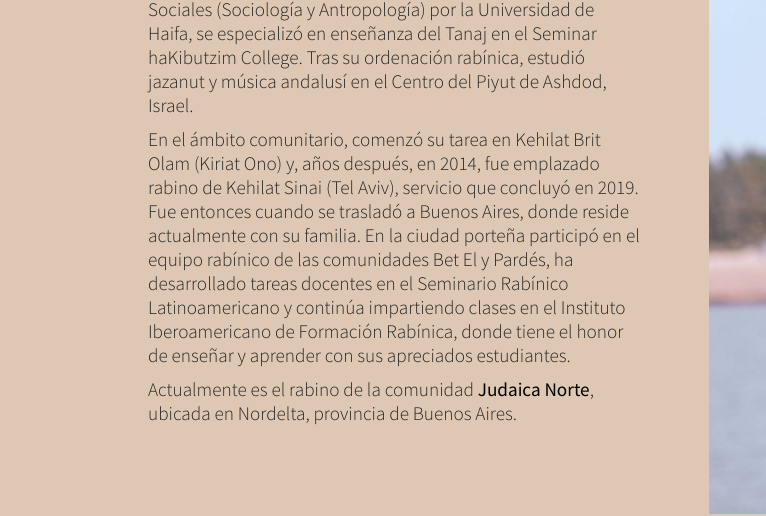
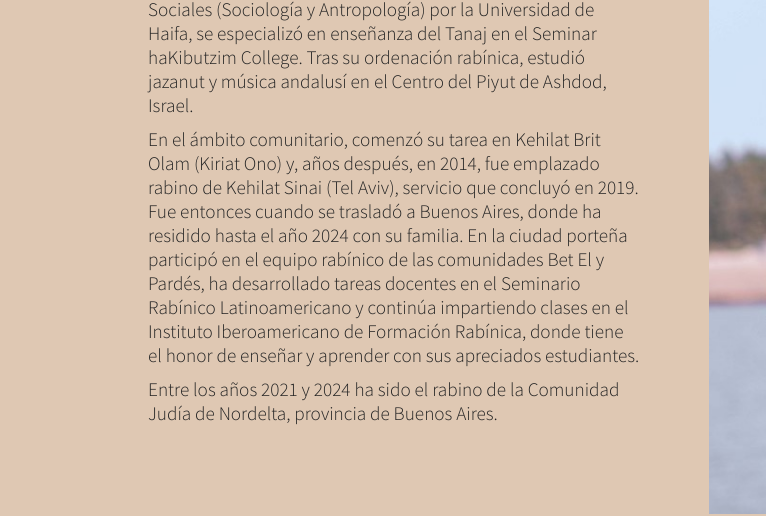
Before and after one commit to p3drop7/book-landing-peretz, a website: page index.html in a window 1280 px wide. Shown: the part 3720-4236 px from the top of the page, 0-766 px from the left. Drawn offline with nearby package versions, Linux system fonts and the light colour scheme; a web font is replaced by a local one.

Commit message:
latest changes

```diff
--- a/index.html
+++ b/index.html
@@ -159,10 +159,10 @@
             <a href="https://www.instagram.com/_eliyahu_peretz/"
             target="_blank" target="_blank">Eliyahu Peretz</a> (Madrid, 1979) es rabino. Egresado en Ciencias Sociales (Sociología y Antropología) por la Universidad de Haifa, se especializó en enseñanza del Tanaj en el Seminar haKibutzim College. Tras su ordenación rabínica, estudió jazanut y música andalusí en el Centro del Piyut de Ashdod, Israel.</p>
           <p>
-            En el ámbito comunitario, comenzó su tarea en Kehilat Brit Olam (Kiriat Ono) y, años después, en 2014, fue emplazado rabino de Kehilat Sinai (Tel Aviv), servicio que concluyó en 2019. Fue entonces cuando se trasladó a Buenos Aires, donde reside actualmente con su familia. En la ciudad porteña participó en el equipo rabínico de las comunidades Bet El y Pardés, ha desarrollado tareas docentes en el Seminario Rabínico Latinoamericano y continúa impartiendo clases en el Instituto Iberoamericano de Formación Rabínica, donde tiene el honor de enseñar y aprender con sus apreciados estudiantes.
+            En el ámbito comunitario, comenzó su tarea en Kehilat Brit Olam (Kiriat Ono) y, años después, en 2014, fue emplazado rabino de Kehilat Sinai (Tel Aviv), servicio que concluyó en 2019. Fue entonces cuando se trasladó a Buenos Aires, donde ha residido hasta el año 2024 con su familia. En la ciudad porteña participó en el equipo rabínico de las comunidades Bet El y Pardés, ha desarrollado tareas docentes en el Seminario Rabínico Latinoamericano y continúa impartiendo clases en el Instituto Iberoamericano de Formación Rabínica, donde tiene el honor de enseñar y aprender con sus apreciados estudiantes.
           </p>
           <p>
-            Actualmente es el rabino de la comunidad <a href="https://www.judaica.org.ar/nodos/judaica-norte/" target="_blank" >Judaica Norte</a>, ubicada en Nordelta, provincia de Buenos Aires.
+            Entre los años 2021 y 2024 ha sido el rabino de la Comunidad Judía de Nordelta, provincia de Buenos Aires.
           </p>
         </div>
         <div>
@@ -244,7 +244,9 @@
       <div class="contactDetails">
         <h3>Contacto:</h3>
         <a href="mailto: eliperetzdc@gmail.com" target="_blank"><i class="fa-regular fa-envelope"></i> eliperetzdc@gmail.com</a>
-        <a href="https://wa.me/972527443186" target="_blank"><i class="fa-brands fa-whatsapp"></i> +972 52-744-3186</a>
+        <!--
+        <a href="https://wa.me/972527443186" target="_blank"><i class="fa-brands fa-whatsapp"></i> </a>
+        -->
       </div>
 
       <div class="social">
```
